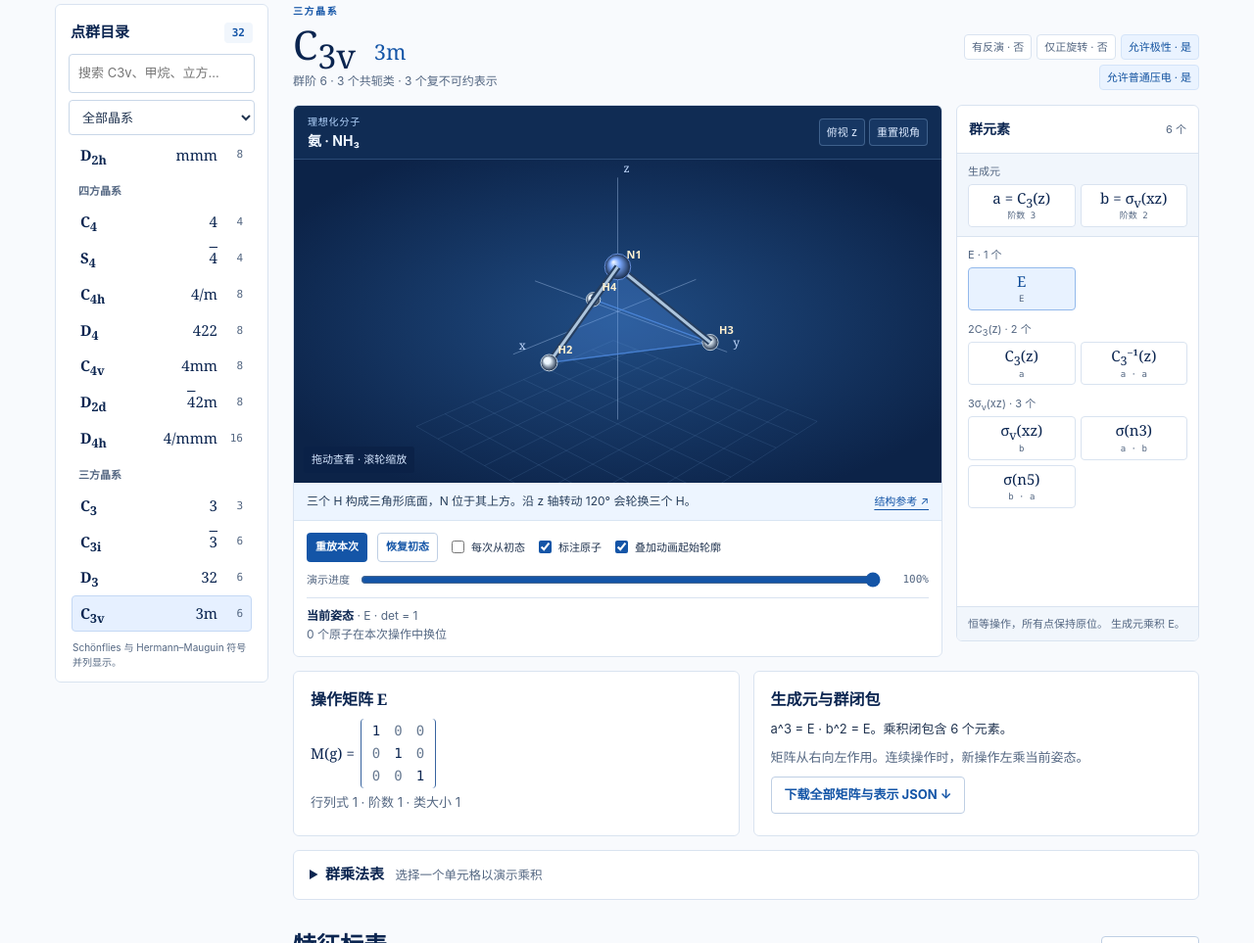
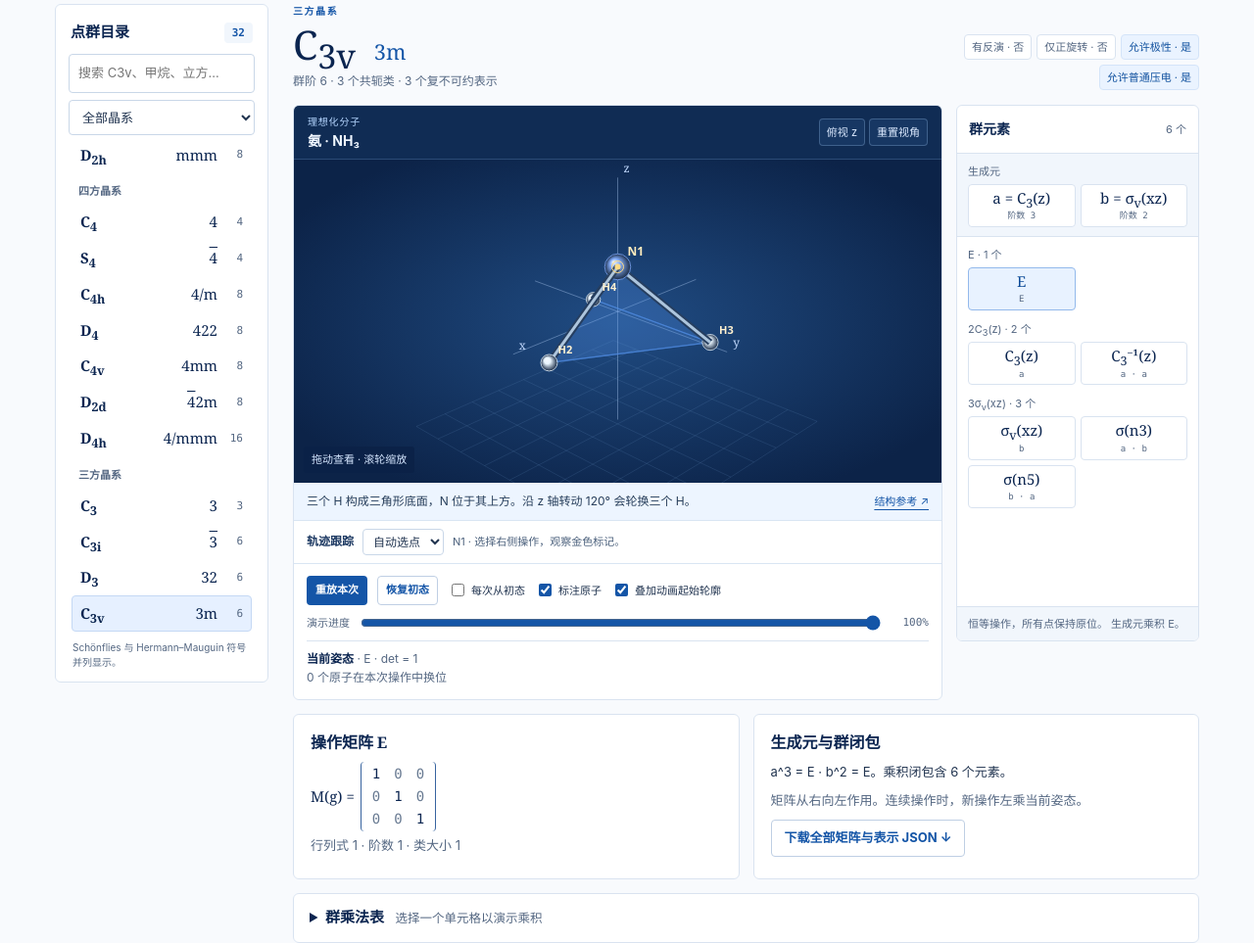
Before and after one commit to ZJZphysics/buaa-point-groups, a plain HTML site: page index.html in a window 1280 px wide. Shown: the part 751-1714 px from the top of the page at 98% size. Drawn offline with Linux system fonts and the light colour scheme.

Commit message:
Trace selectable atoms and vertices through symmetry operations

```diff
--- a/app.js
+++ b/app.js
@@ -17,7 +17,8 @@
   const cameraDefault = {yaw: .76, elevation: .40, zoom: 1};
   const state = {
     group: null, operation: 0, irrep: 0, start: 0, target: 0,
-    progress: 1, playing: false, raf: 0, model: null, modelEdges: [], moved: 0, camera: {...cameraDefault}
+    progress: 1, playing: false, raf: 0, model: null, modelEdges: [], moved: 0, trackedSite: null,
+    camera: {...cameraDefault}
   };
 
   function real(value) {
@@ -127,10 +128,39 @@
     const turn = '绕轴 '+direction(op.axis)+' 旋转 '+real(op.angle*180/Math.PI)+'°。';
     return op.kind==='improper' ? turn+'并关于垂直于该轴的平面反射。' : turn;
   }
+  function updateTrajectory() {
+    const choice=$('#trajectory-site').value;
+    if (choice==='off') {
+      state.trackedSite=null;
+      setText('#trajectory-status','');
+      return;
+    }
+    const {group,operation,start,model}=state;
+    const op=group.operations[operation], base=group.operations[start].matrix;
+    const displacements=model.sites.map(site=>{
+      const initial=transform(base,site.position);
+      return distance(transform(op.matrix,initial),initial);
+    });
+    const distanceMax=Math.max(...displacements);
+    state.trackedSite=choice==='auto'
+      ? (distanceMax>1e-7?displacements.indexOf(distanceMax):model.sites.findIndex(site=>Math.hypot(...site.position)>1e-7))
+      : Number(choice);
+    const index=state.trackedSite, label=siteLabel(model.sites[index],index);
+    let description='选择右侧操作，观察金色标记。';
+    if (op.kind!=='identity') {
+      if (displacements[index]<=1e-7) description='该位置在本次操作中保持不动。';
+      else if (op.kind==='rotation') description='绕旋转轴移动 '+real(Math.abs(op.angle)*180/Math.PI)+'°，金线随动画绘出。';
+      else if (op.kind==='improper') description='金线先画旋转圆弧，再沿镜面法向移动。';
+      else description='金线连接该位置在翻转前后的位置。';
+    }
+    setText('#trajectory-status',label+' · '+description);
+  }
+
   function updateOperation() {
     const g = state.group, op = g.operations[state.operation];
     const positions=state.model.formula?state.model.sites.map(site=>site.position):state.model.planes.map(plane=>plane.n);
     state.moved=positions.filter(p=>distance(transform(op.matrix,p),p)>1e-7).length;
+    updateTrajectory();
     $('#operation-name').innerHTML = operationName(op.name);
     setText('#operation-detail',opDescription(op)+' 生成元乘积 '+op.word+'。');
     setText('#operation-meta','行列式 '+op.det+' · 阶数 '+op.order+' · 类大小 '+g.classes[op.classId].size);
@@ -249,6 +279,8 @@
     state.model=modelFor(g);
     state.modelEdges=modelEdges(state.model);
     const model=state.model;
+    $('#trajectory-site').innerHTML='<option value="auto">自动选点</option><option value="off">关闭轨迹</option>'+
+      model.sites.map((site,i)=>'<option value="'+i+'">'+siteLabel(site,i)+'</option>').join('');
     setText('#model-name',model.name+(model.formula?' · '+model.formula:''));
     setText('#model-type',model.category);
     setText('#model-description',model.description);
@@ -360,6 +392,7 @@
   $('#top-view').addEventListener('click',()=>{ state.camera.yaw=0; state.camera.elevation=Math.PI/2; draw(); });
   $('#reset-camera').addEventListener('click',()=>{ state.camera={...cameraDefault}; draw(); });
   for (const id of ['#show-sites','#show-reference']) $(id).addEventListener('change',draw);
+  $('#trajectory-site').addEventListener('change',()=>{ updateTrajectory(); draw(); });
   for (const id of ['#product-a','#product-b']) $(id).addEventListener('change',tensorProduct);
   $('#download-group').addEventListener('click',()=>download('point-group-'+state.group.symbol+'.json',JSON.stringify(state.group,null,2),'application/json'));
   $('#download-csv').addEventListener('click',downloadCSV);
--- a/index.html
+++ b/index.html
@@ -7,11 +7,11 @@
   <meta name="description" content="北航物理群论学习站。交互探索 32 个晶体点群、对称操作、表示矩阵、特征标与凝聚态应用。">
   <title>北航物理-群论研究-朱建震</title>
   <link rel="icon" href="assets/beihang.jpg">
-  <link rel="stylesheet" href="styles.css?v=structures">
+  <link rel="stylesheet" href="styles.css?v=trajectory">
   <script defer src="assets/groups.js"></script>
-  <script defer src="scene.js?v=structures"></script>
+  <script defer src="scene.js?v=trajectory"></script>
   <script defer src="models.js?v=structures"></script>
-  <script defer src="app.js?v=structures"></script>
+  <script defer src="app.js?v=trajectory"></script>
 </head>
 <body id="home">
   <a class="skip" href="#explorer">跳转至点群实验台</a>
@@ -77,6 +77,7 @@
                 <p id="operation-warning" class="scene-warning" hidden>翻转的中间形状用于示意，终点才是对称操作的结果。</p>
               </div>
               <div class="model-description"><p id="model-description"></p><a id="model-source" target="_blank" rel="noopener">结构参考 ↗</a></div>
+              <div class="trajectory-controls"><label for="trajectory-site">轨迹跟踪</label><select id="trajectory-site"></select><p id="trajectory-status"></p></div>
               <div class="animation-controls">
                 <div class="control-buttons">
                   <button id="play" type="button" class="button blue">重放本次</button>
--- a/scene.js
+++ b/scene.js
@@ -185,6 +185,31 @@ function siteLabel(site,index) {
   return site.kind==='顶点' ? 'V'+(index+1) : site.kind+(index+1);
 }
 
+function siteTrajectory(op,start,progress) {
+  const segments=Math.max(1,Math.ceil(64*progress));
+  const times=Array.from({length:segments+1},(_,i)=>progress*i/segments);
+  // Include the junction between rotation and reflection exactly.
+  if (op.kind==='improper' && progress>.55) {
+    times.splice(times.findIndex(t=>t>.55),0,.55);
+  }
+  return times.map(t=>transform(operationPath(op,t),start));
+}
+
+function drawTrajectory(view,op,start,point,label,progress) {
+  const gold='#ffdc85';
+  const moving=Math.hypot(...transform(op.matrix,start).map((value,i)=>value-start[i]))>1e-7;
+  if (moving && progress>0) {
+    const trail=siteTrajectory(op,start,progress);
+    view.path(trail,'#10233e',5);
+    view.path(trail,gold,2);
+    view.point(start,'#ffdf9cc9',5,false);
+    view.label(start,'起点','#ffedbe',[-24,17],'11px system-ui');
+  }
+  view.point(point,gold,6,false);
+  view.point(point,gold,3,true,true);
+  view.label(point,label,'#ffedbe',[10,-12],'bold 12px system-ui');
+}
+
 function drawStructure(canvas, state, settings) {
   const view = canvasView(canvas, state.camera, .32, [.5,.47]);
   const op = state.group.operations[state.operation];
@@ -240,7 +265,9 @@ function drawStructure(canvas, state, settings) {
   items.sort((a,b)=>a.depth-b.depth).forEach(item=>item.draw());
   if (settings.labels) {
     if (model.formula) {
-      points.forEach((p,i)=>view.label(p,siteLabel(model.sites[i],i),'#fff1d0',[9,-9],'bold 11px system-ui'));
+      points.forEach((p,i)=>{
+        if (i!==state.trackedSite) view.label(p,siteLabel(model.sites[i],i),'#fff1d0',[9,-9],'bold 11px system-ui');
+      });
     } else {
       // Track one complete facet while keeping dense crystal forms readable.
       const tracked=faces.find(face=>face.index===0);
@@ -248,6 +275,10 @@ function drawStructure(canvas, state, settings) {
       view.label(tracked.center,'F1','#fff1ca',[5,-4],'bold 12px system-ui');
     }
   }
+  if (state.trackedSite!==null) {
+    const index=state.trackedSite, site=model.sites[index];
+    drawTrajectory(view,op,transform(base,site.position),points[index],siteLabel(site,index),state.progress);
+  }
 }
 
 new ResizeObserver(drawHero).observe(document.querySelector('#hero-model'));
--- a/styles.css
+++ b/styles.css
@@ -101,6 +101,10 @@ input[type=search],select { width: 100%; min-width: 0; border: 1px solid #c9d7e8
 .model-description { display: flex; flex-wrap: wrap; align-items: baseline; gap: 3px 12px; padding: 9px 13px; border-bottom: 1px solid #d9e5f3; background: #edf5ff; color: #283f5b; font-size: 12px; }
 .model-description p { flex: 1 1 250px; }
 .model-description a { white-space: nowrap; font-size: 11px; }
+.trajectory-controls { display: flex; align-items: center; flex-wrap: wrap; gap: 5px 9px; padding: 8px 13px; border-bottom: 1px solid #d9e5f3; }
+.trajectory-controls label { color: #1e3a63; font-size: 12px; font-weight: 700; }
+.trajectory-controls select { width: auto; max-width: 100%; padding: 4px 6px; font-size: 12px; }
+.trajectory-controls p { color: #4b607c; font-size: 11px; }
 .scene-bar button { border: 1px solid #7397c26f; border-radius: 4px; color: #dceaff; background: #173763; padding: 4px 7px; font-size: 11px; }
 .scene-bar button + button { margin-left: 4px; }
 .canvas-wrap { position: relative; background: radial-gradient(ellipse at center, #204c83, #0c2348 84%); }
```
